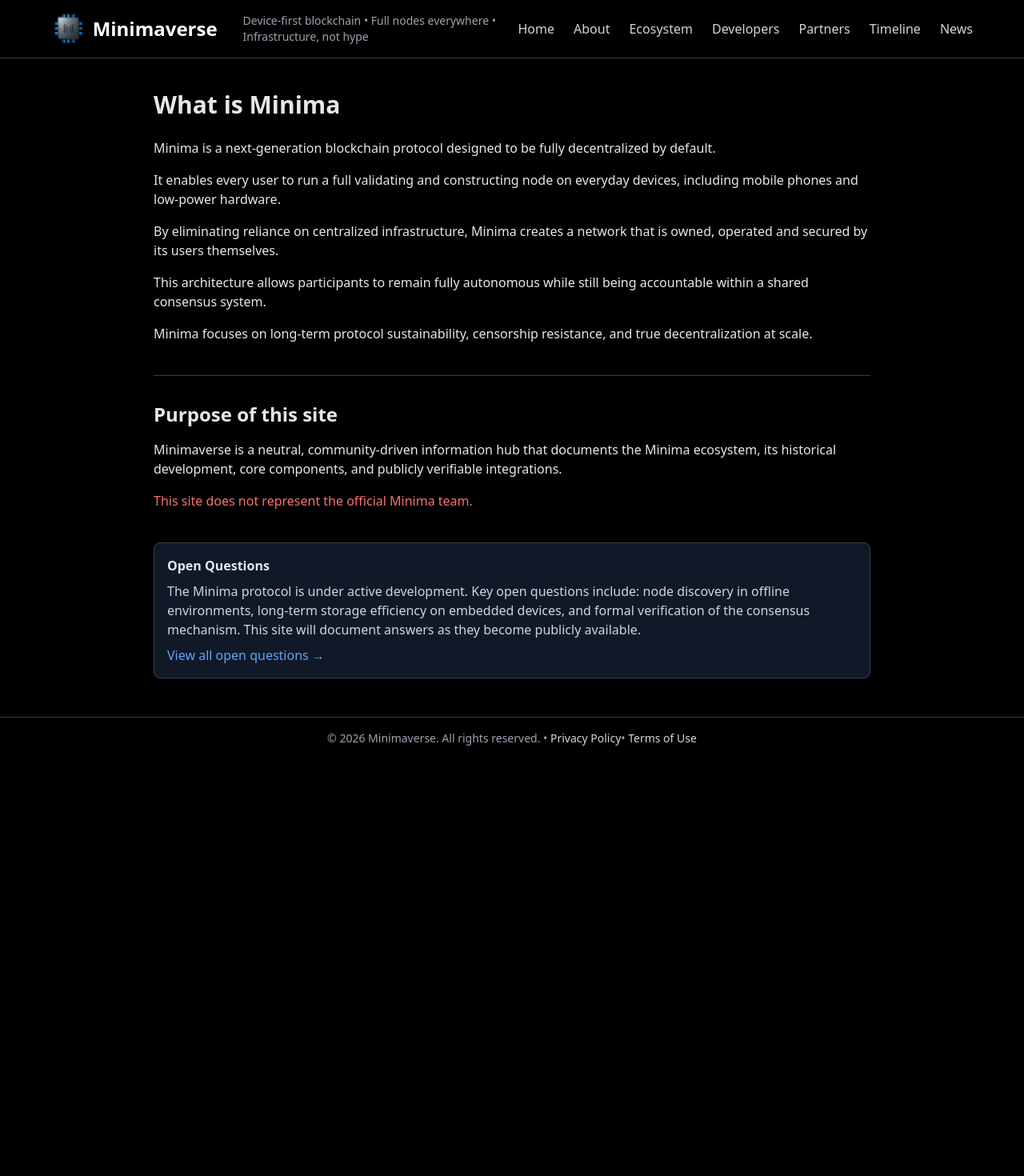
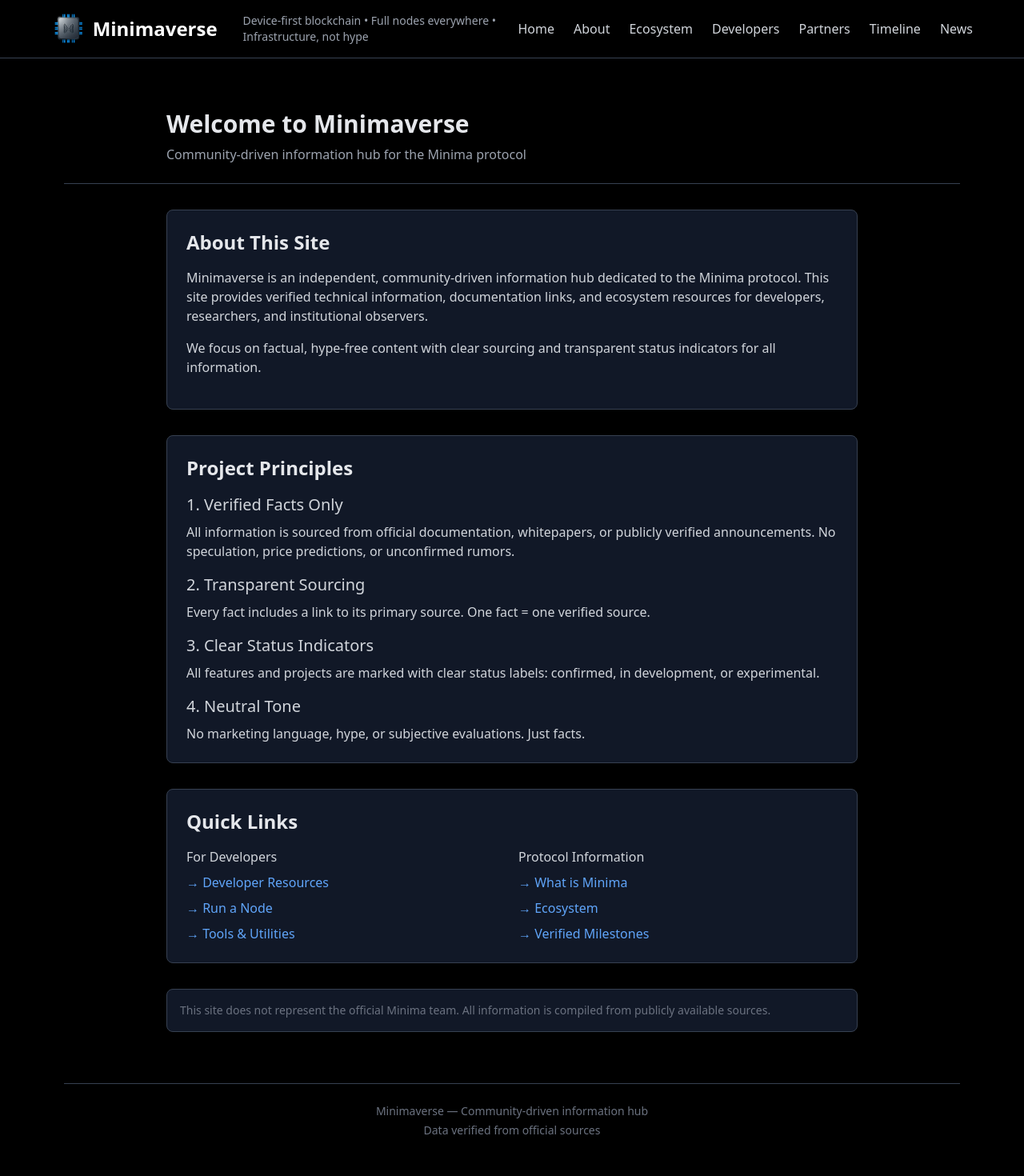
Before and after one commit to KuA1bo/minimaverse-site, a Next.js app: page / in a window 1280 px wide. Shown: the top 1470 px of the page at 80% size. Before the commit the page ends 949 px from the top, so only its background shows below. Built offline with nearby package versions, Linux system fonts and the light colour scheme.

Commit message:
fix(home): change title to 'Welcome to Minimaverse' to avoid duplication

```diff
--- a/src/app/page.tsx
+++ b/src/app/page.tsx
@@ -1,47 +1,121 @@
-// src/app/page.tsx
+import Link from 'next/link';
+
 export default function HomePage() {
   return (
-    <div className="max-w-4xl mx-auto space-y-10 overflow-hidden">
-      <section>
-        <h1 className="text-3xl font-bold mb-6">What is Minima</h1>
-        <p className="mb-4">
-          Minima is a next-generation blockchain protocol designed to be fully decentralized by default.
+    <div className="min-h-screen bg-black text-gray-200 flex flex-col">
+      <header className="border-b border-gray-700 py-6">
+        <div className="container mx-auto px-4 max-w-4xl">
+          <h1 className="text-3xl font-bold">Welcome to Minimaverse</h1>
+          <p className="text-gray-400 mt-2">Community-driven information hub for the Minima protocol</p>
+        </div>
+      </header>
+
+      <main className="container mx-auto px-4 py-8 max-w-4xl flex-grow">
+        <section className="mb-8 bg-gray-900 border border-gray-700 rounded-lg p-6">
+          <h2 className="text-2xl font-semibold mb-4">About This Site</h2>
+          <p className="text-gray-300 mb-4">
+            Minimaverse is an independent, community-driven information hub dedicated to the Minima protocol. This site provides verified technical information, documentation links, and ecosystem resources for developers, researchers, and institutional observers.
           </p>
-        <p className="mb-4">
-          It enables every user to run a full validating and constructing node on everyday devices, including mobile phones and low-power hardware.
-        </p>
-        <p className="mb-4">
-          By eliminating reliance on centralized infrastructure, Minima creates a network that is owned, operated and secured by its users themselves.
-        </p>
-        <p className="mb-4">
-          This architecture allows participants to remain fully autonomous while still being accountable within a shared consensus system.
-        </p>
-        <p>
-          Minima focuses on long-term protocol sustainability, censorship resistance, and true decentralization at scale.
+          <p className="text-gray-300 mb-4">
+            We focus on factual, hype-free content with clear sourcing and transparent status indicators for all information.
           </p>
         </section>
 
-      <section className="border-t border-gray-700 pt-8">
-        <h2 className="text-2xl font-semibold mb-4">Purpose of this site</h2>
-        <p className="mb-4">
-          Minimaverse is a neutral, community-driven information hub that documents the Minima ecosystem, its historical development, core components, and publicly verifiable integrations.
+        <section className="mb-8 bg-gray-900 border border-gray-700 rounded-lg p-6">
+          <h2 className="text-2xl font-semibold mb-4">Project Principles</h2>
+
+          <div className="space-y-4">
+            <div>
+              <h3 className="text-xl font-medium text-gray-300 mb-2">1. Verified Facts Only</h3>
+              <p className="text-gray-300">
+                All information is sourced from official documentation, whitepapers, or publicly verified announcements. No speculation, price predictions, or unconfirmed rumors.
               </p>
-        <p className="text-red-400 font-medium">
-          This site does not represent the official Minima team.
+            </div>
+
+            <div>
+              <h3 className="text-xl font-medium text-gray-300 mb-2">2. Transparent Sourcing</h3>
+              <p className="text-gray-300">
+                Every fact includes a link to its primary source. One fact = one verified source.
               </p>
+            </div>
+
+            <div>
+              <h3 className="text-xl font-medium text-gray-300 mb-2">3. Clear Status Indicators</h3>
+              <p className="text-gray-300">
+                All features and projects are marked with clear status labels: confirmed, in development, or experimental.
+              </p>
+            </div>
+
+            <div>
+              <h3 className="text-xl font-medium text-gray-300 mb-2">4. Neutral Tone</h3>
+              <p className="text-gray-300">
+                No marketing language, hype, or subjective evaluations. Just facts.
+              </p>
+            </div>
+          </div>
         </section>
 
-      <section className="bg-gray-900 border border-gray-700 p-4 rounded-lg">
-        <h2 className="font-semibold mb-2 text-gray-200">Open Questions</h2>
-        <p className="text-gray-300">
-          The Minima protocol is under active development. Key open questions include:
-          node discovery in offline environments, long-term storage efficiency on embedded devices,
-          and formal verification of the consensus mechanism. This site will document answers as they become publicly available.
+        <section className="mb-8 bg-gray-900 border border-gray-700 rounded-lg p-6">
+          <h2 className="text-2xl font-semibold mb-4">Quick Links</h2>
+
+          <div className="grid md:grid-cols-2 gap-4">
+            <div>
+              <h3 className="font-medium text-gray-300 mb-2">For Developers</h3>
+              <ul className="space-y-2 text-gray-400">
+                <li>
+                  <Link href="/developers" className="text-blue-400 hover:underline">
+                    → Developer Resources
+                  </Link>
+                </li>
+                <li>
+                  <Link href="/nodes" className="text-blue-400 hover:underline">
+                    → Run a Node
+                  </Link>
+                </li>
+                <li>
+                  <Link href="/tools" className="text-blue-400 hover:underline">
+                    → Tools & Utilities
+                  </Link>
+                </li>
+              </ul>
+            </div>
+
+            <div>
+              <h3 className="font-medium text-gray-300 mb-2">Protocol Information</h3>
+              <ul className="space-y-2 text-gray-400">
+                <li>
+                  <Link href="/about" className="text-blue-400 hover:underline">
+                    → What is Minima
+                  </Link>
+                </li>
+                <li>
+                  <Link href="/ecosystem" className="text-blue-400 hover:underline">
+                    → Ecosystem
+                  </Link>
+                </li>
+                <li>
+                  <Link href="/timeline" className="text-blue-400 hover:underline">
+                    → Verified Milestones
+                  </Link>
+                </li>
+              </ul>
+            </div>
+          </div>
+        </section>
+
+        <div className="bg-gray-900 border border-gray-700 rounded-lg p-4 text-sm text-gray-500">
+          <p>
+            This site does not represent the official Minima team. All information is compiled from publicly available sources.
           </p>
-        <a href="/open-questions" className="text-blue-400 hover:text-blue-300 mt-2 inline-block">
-          View all open questions →
-        </a>
-      </section>
+        </div>
+      </main>
+
+      <footer className="border-t border-gray-700 py-6 mt-8">
+        <div className="container mx-auto px-4 max-w-4xl text-center text-gray-500 text-sm">
+          <p>Minimaverse — Community-driven information hub</p>
+          <p className="mt-1">Data verified from official sources</p>
+        </div>
+      </footer>
     </div>
   );
 }
```
Lines whose indentation alone changed are shown as unchanged.
